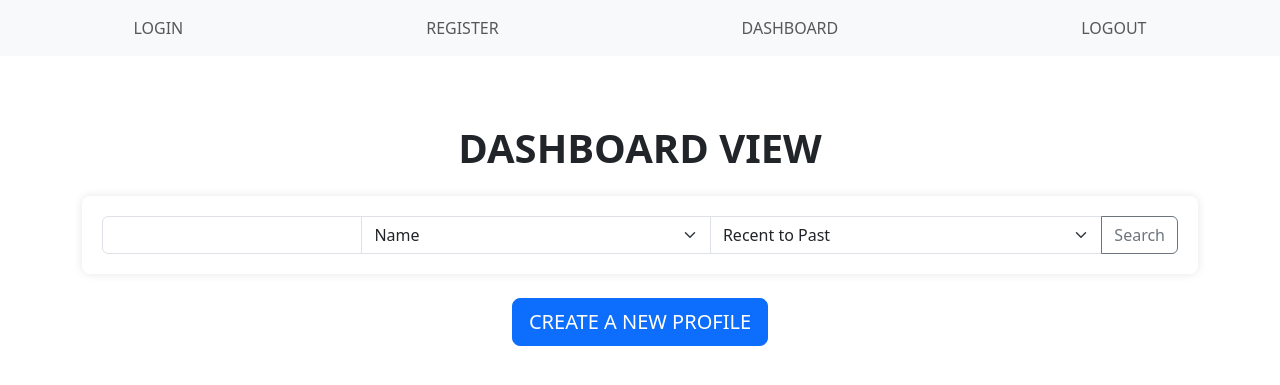
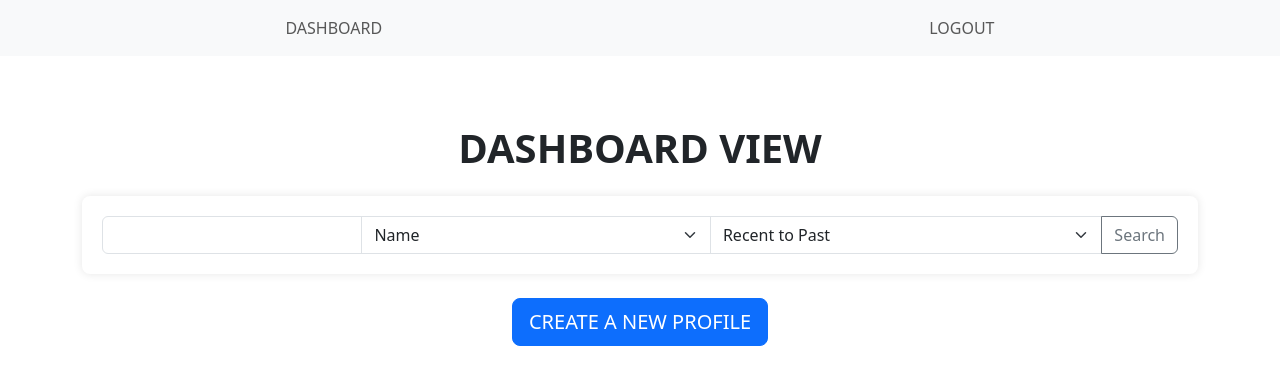
Before and after one commit to abssharma/nomad, a Flask app: template frontend/templates/dashboard.html in a window 1280 px wide. Shown: the top 385 px of the page. Run offline with Flask 2, Linux system fonts and the light colour scheme; the template is opened without the code that fills it, so the values that code supplies are empty.

Commit message:
Update dashboard.html

```diff
--- a/frontend/templates/dashboard.html
+++ b/frontend/templates/dashboard.html
@@ -12,8 +12,6 @@
 
           <div class="collapse navbar-collapse" id="navbarNav">
               <ul class="navbar-nav w-100 justify-content-around">
-                  <li class="nav-item"><a class="nav-link" href="/login">LOGIN</a></li>
-                  <li class="nav-item"><a class="nav-link" href="/register">REGISTER</a></li>
                   <li class="nav-item"><a class="nav-link" href="/dashboard">DASHBOARD</a></li>
 
                   <li class="nav-item"><a class="nav-link" href="#" id="logoutLink">LOGOUT</a></li>
```
